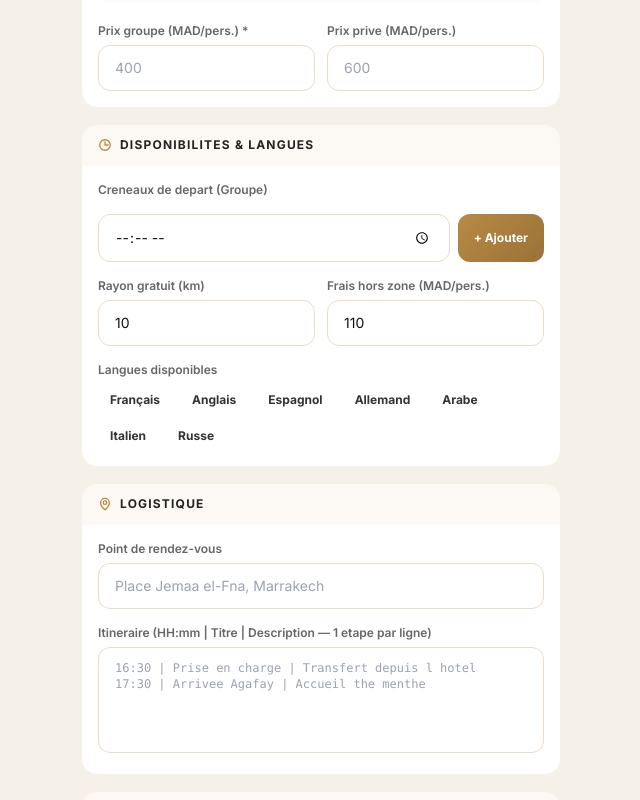
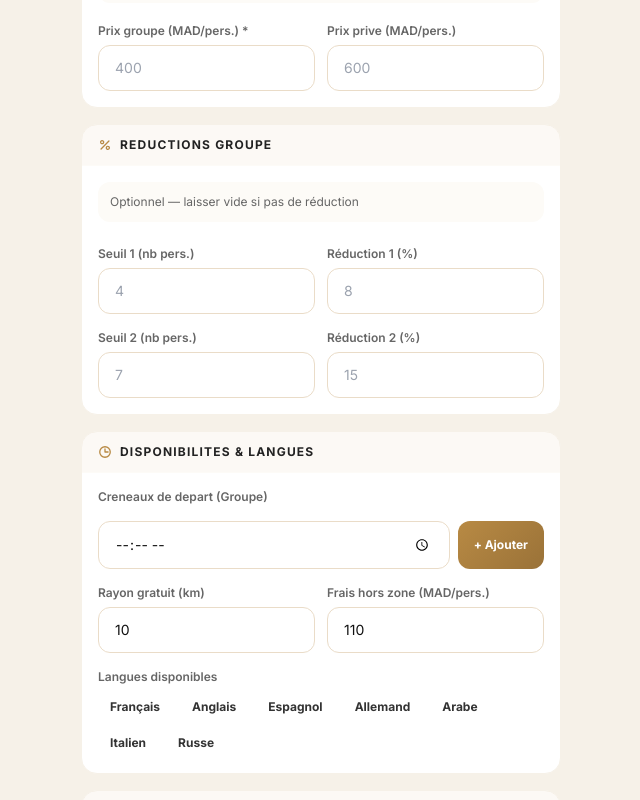
Before and after one commit to laksormorocco/laksor-app, a Next.js app: page /dashboard/admin/edit-experience in a window 1280 px wide. Shown: the part 680-1480 px from the top of the page, without its empty margins (319-959 px from the left). Built offline with nearby package versions, Linux system fonts and the light colour scheme.

Commit message:
fix Section prix fermeture + réductions groupe formulaire

```diff
--- a/src/app/dashboard/admin/edit-experience/page.tsx
+++ b/src/app/dashboard/admin/edit-experience/page.tsx
@@ -1,6 +1,6 @@
 "use client";
 import { useState, useEffect } from "react";
-import { ArrowLeft, Image, MapPin, CurrencyDollar, ListBullets, Tag, Clock } from "@phosphor-icons/react";
+import { ArrowLeft, Image, MapPin, CurrencyDollar, ListBullets, Tag, Clock, Percent } from "@phosphor-icons/react";
 
 const inputCls = "w-full border border-sand-300 rounded-xl px-4 py-3 text-sm text-charcoal-800 bg-white outline-none focus:border-bronze-500 transition-colors";
 
@@ -190,6 +190,26 @@ export default function EditExperiencePage() {
           </div>
         </Section>
 
+        <Section title="Reductions groupe" icon={<Percent size={14} weight="bold" />}>
+          <div className="bg-sand-100 rounded-xl p-3 text-xs text-charcoal-400 mb-2">Optionnel — laisser vide si pas de réduction</div>
+          <div className="grid grid-cols-2 gap-3">
+            <Field label="Seuil 1 (nb pers.)">
+              <input value={form.groupThreshold1} onChange={set("groupThreshold1")} placeholder="4" className={inputCls} />
+            </Field>
+            <Field label="Réduction 1 (%)">
+              <input value={form.groupDiscount1} onChange={set("groupDiscount1")} placeholder="8" className={inputCls} />
+            </Field>
+          </div>
+          <div className="grid grid-cols-2 gap-3">
+            <Field label="Seuil 2 (nb pers.)">
+              <input value={form.groupThreshold2} onChange={set("groupThreshold2")} placeholder="7" className={inputCls} />
+            </Field>
+            <Field label="Réduction 2 (%)">
+              <input value={form.groupDiscount2} onChange={set("groupDiscount2")} placeholder="15" className={inputCls} />
+            </Field>
+          </div>
+        </Section>
+
         <Section title="Disponibilites & Langues" icon={<Clock size={14} weight="bold" />}>
           {/* CRENEAUX DE DEPART */}
           <div>
```
Also changed, not shown: 1 other file (tests, documents, lock files or other folders).
